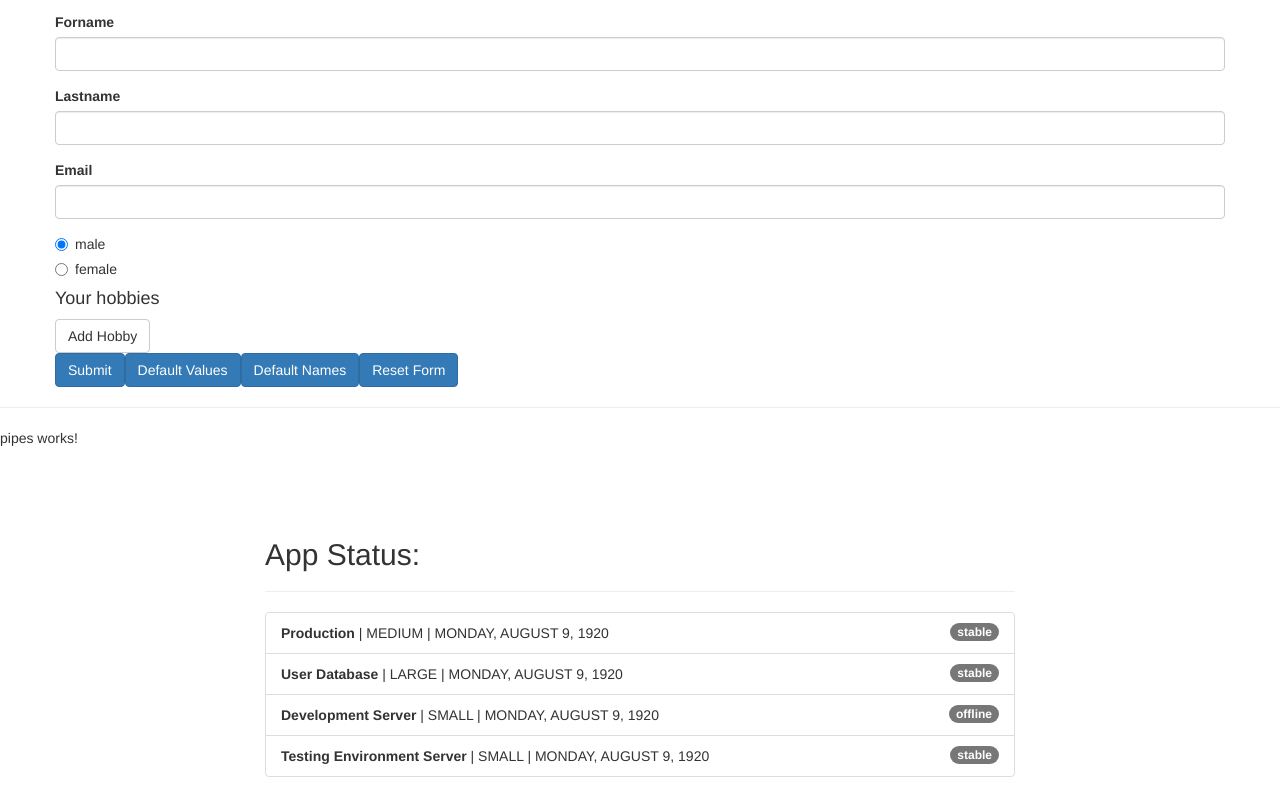
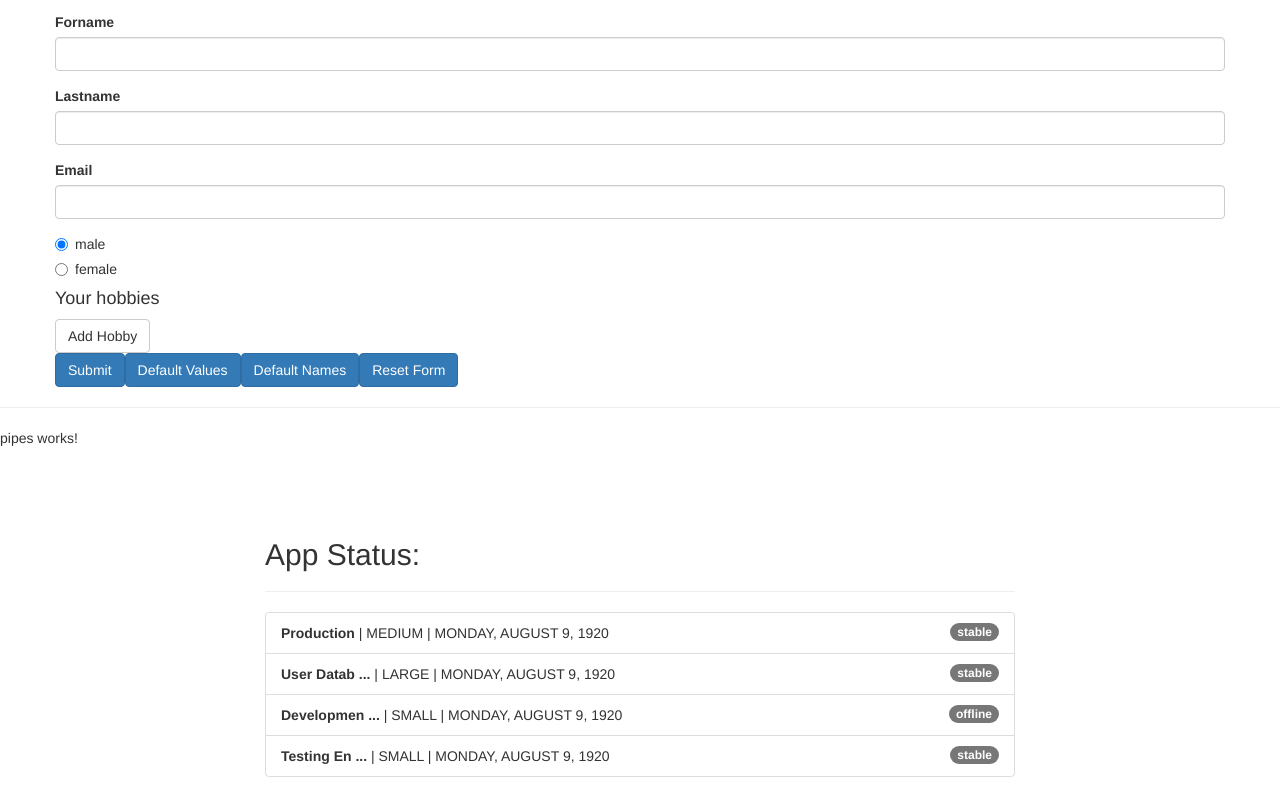
Before and after one commit to slimouGit/angular-sandbox, an Angular app in the folder sandbox/: page / in a window 1280 px wide. Shown: the part 1712-2509 px from the top of the page. Built offline with nearby package versions, Linux system fonts and the light colour scheme.

Commit message:
custom pipes

```diff
--- a/sandbox/src/app/app.module.ts
+++ b/sandbox/src/app/app.module.ts
@@ -24,6 +24,7 @@
 import { FormComponent } from './form/form.component';
 import { ReactiveFormComponent } from './reactive-form/reactive-form.component';
 import { PipesComponent } from './pipes/pipes.component';
+import { ShortenPipe } from './pipes/shorten.pipe';
 
 const appRoutes: Routes = [
   {path: '', component: HomeComponent},
@@ -54,7 +55,8 @@
     ObservableComponent,
     FormComponent,
     ReactiveFormComponent,
-    PipesComponent
+    PipesComponent,
+    ShortenPipe
   ],
   imports: [
     BrowserModule,
--- a/sandbox/src/app/pipes/pipes.component.html
+++ b/sandbox/src/app/pipes/pipes.component.html
@@ -14,7 +14,7 @@
               class="badge">
               {{ server.status }}
             </span>
-            <strong>{{ server.name}}</strong> |
+            <strong>{{ server.name | shorten}}</strong> |
             {{ server.instanceType | uppercase}} |
             {{ server.started | date:'fullDate' | uppercase}}
           </li>
--- /dev/null
+++ b/sandbox/src/app/pipes/shorten.pipe.ts
@@ -0,0 +1,14 @@
+import { Pipe, PipeTransform } from "@angular/core";
+
+@Pipe({
+    name: 'shorten'
+})
+export class ShortenPipe implements PipeTransform {
+    transform(value: any) {
+        if (value.length > 10){
+            return value.substr(0, 10) + ' ...';
+        }
+       return value;
+    }
+
+}
```
